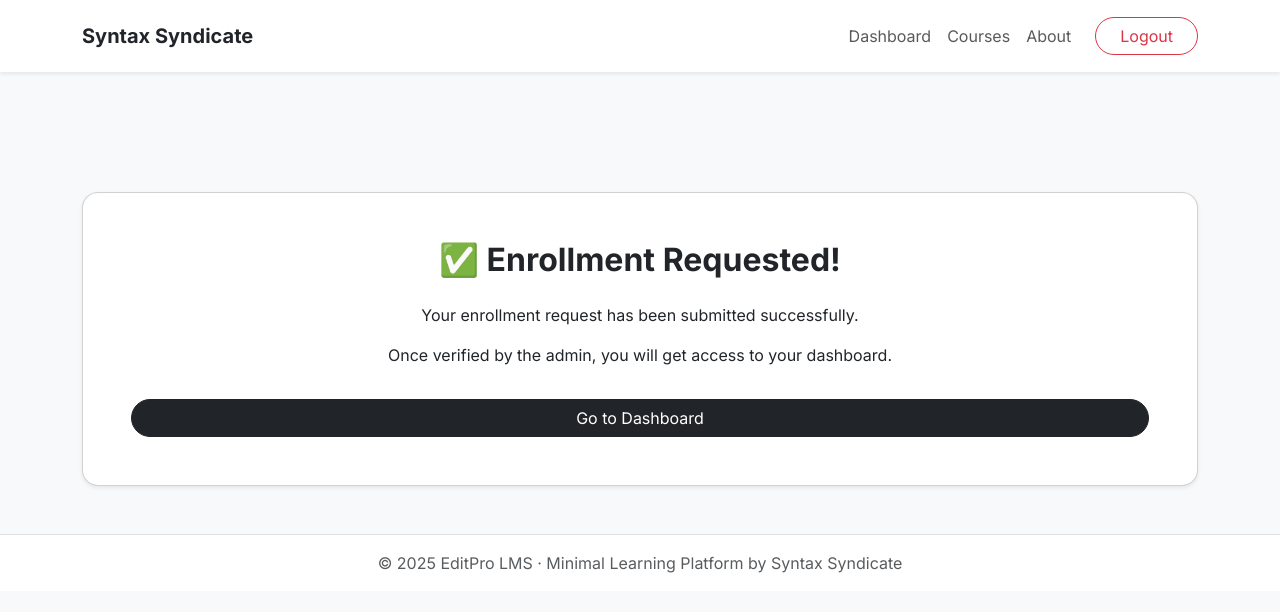
After one commit to Syntax-Syndicate-Ltd/Editing-LMS, a Flask app: page /enrollment_requested in a window 1280 px wide. The commit adds this page. Shown: the top 612 px of the page. Run offline with Flask 3, Linux system fonts and the light colour scheme; the visitor is signed in with stand-in values (Sample User, id 1); data that the repository does not hold is empty.

Commit message:
Enrollment form created

```diff
--- a/app.py
+++ b/app.py
@@ -9,6 +9,7 @@ import bcrypt
 import os
 import certifi
 from bson.objectid import ObjectId
+import datetime
 
 app = Flask(__name__)
 
@@ -28,10 +29,23 @@ client = MongoClient(
 db = client["lms_db"]
 users_collection = db["users"]
 courses_collection = db["courses"]
+enrollments_collection = db["enrollments"]
+
+
+from werkzeug.utils import secure_filename
+
+# New collection for requests
+enrollment_requests = db["enrollment_requests"]
 
 
 # Ensure unique emails
 users_collection.create_index("email", unique=True)
+
+
+UPLOAD_FOLDER = "static/uploads"
+ALLOWED_EXTENSIONS = {"png", "jpg", "jpeg"}
+app.config["UPLOAD_FOLDER"] = UPLOAD_FOLDER
+os.makedirs(UPLOAD_FOLDER, exist_ok=True)
 
 # ==== Seed Admins (Werkzeug hashes; idempotent) ====
 seed_admins = [
@@ -132,11 +146,10 @@ def user_dashboard():
     return render_template("user_dash.html", user=user)
 
 
-
 @app.route("/logout")
 def logout():
     session.clear()
-    flash("You have been logged out.", "info")
+    flash("Logged out successfully!", "success")
     return redirect(url_for("login"))
 
 @app.route("/edit_profile", methods=["POST"])
@@ -172,43 +185,27 @@ def edit_profile():
 
     flash("Profile updated successfully!", "success")
     return redirect(url_for("user_dashboard"))
-
 @app.route("/browse_courses")
 def browse_courses():
-    if "user_id" not in session or session.get("role") != "user":
-        flash("Please log in as a user to continue.", "warning")
-        return redirect(url_for("login"))
+    user_id = str(session.get("user_id")) if "user_id" in session else None
 
-    # Fetch all courses from DB
-    courses = list(db["courses"].find({}, {"_id": 0}))
+    courses = list(courses_collection.find())
+    for c in courses:
+        c["_id"] = str(c["_id"])
 
-    return render_template("browse_courses.html", courses=courses)
+    user_enrollments = {}
+    if user_id:
+        requests = enrollment_requests.find({"user_id": user_id})
+        for r in requests:
+            # Only include relevant statuses
+            if r.get("status") in ["pending_admin_approval", "approved", "rejected"]:
+                user_enrollments[str(r["course_id"])] = r
 
-
-@app.route("/enroll/<course_id>", methods=["POST"])
-def enroll_course(course_id):
-    if "user_id" not in session:
-        flash("Please log in to enroll.", "warning")
-        return redirect(url_for("login"))
-
-    course = db["courses"].find_one({"_id": ObjectId(course_id)})
-    if not course:
-        flash("Course not found.", "danger")
-        return redirect(url_for("browse_courses"))
-
-    # Add course to user’s enrolled list if not already
-    users_collection.update_one(
-        {"_id": ObjectId(session["user_id"])},
-        {"$addToSet": {"courses": {
-            "_id": course["_id"],
-            "title": course["title"],
-            "description": course.get("description", ""),
-            "progress": 0  # start at 0%
-        }}}
+    return render_template(
+        "browse_courses.html",
+        courses=courses,
+        user_enrollments=user_enrollments
     )
-
-    flash(f"You have successfully enrolled in {course['title']}!", "success")
-    return redirect(url_for("user_dashboard"))
 
 
 # ----------------------
@@ -290,6 +287,104 @@ def admin_manage_courses():
 
     courses = list(courses_collection.find())
     return render_template("admin_manage_courses.html", courses=courses)
+
+
+
+@app.route("/admin/course_enrollments")
+def admin_course_enrollments():
+    enrollments = list(enrollment_requests.find())
+
+    # Convert ObjectId to string for Jinja
+    for e in enrollments:
+        e["_id"] = str(e["_id"])
+        # Fix backslashes in screenshot path
+        if "screenshot_path" in e and e["screenshot_path"]:
+            e["screenshot_path"] = e["screenshot_path"].replace("\\", "/")
+
+    return render_template(
+        "admin_course_enrollments.html",
+        enrollments=enrollments,
+        title="Course Enrollments"
+    )
+
+def allowed_file(filename):
+    return "." in filename and filename.rsplit(".", 1)[1].lower() in ALLOWED_EXTENSIONS
+
+
+@app.route("/request_enrollment/<course_id>", methods=["GET", "POST"])
+def request_enrollment(course_id):
+    if "user_id" not in session or session.get("role") != "user":
+        flash("Please login!", "danger")
+        return redirect(url_for("login"))
+
+    user_id = str(session["user_id"])
+    course = courses_collection.find_one({"_id": ObjectId(course_id)})
+    user = users_collection.find_one({"_id": ObjectId(user_id)})
+
+    if not course:
+        flash("Course not found!", "danger")
+        return redirect(url_for("browse_courses"))
+
+    if request.method == "POST":
+        if "screenshot" not in request.files:
+            flash("No screenshot uploaded!", "danger")
+            return redirect(request.url)
+
+        file = request.files["screenshot"]
+        if file and allowed_file(file.filename):
+            filename = secure_filename(file.filename)
+            filepath = os.path.join(app.config["UPLOAD_FOLDER"], filename)
+            file.save(filepath)
+
+            # Save request in DB
+            enrollment_requests.insert_one({
+                "course_id": str(course["_id"]),
+                "course_name": course["name"],
+                "user_id": user_id,
+                "user_name": user["name"],
+                "user_email": user["email"],
+                "screenshot_path": filepath,
+                "status": "pending_admin_approval",
+                "created_at": datetime.datetime.utcnow()
+            })
+
+            flash("Enrollment request submitted! Waiting for admin approval.", "info")
+            return redirect(url_for("enrollment_requested"))
+        else:
+            flash("Invalid file type! Only JPG/PNG allowed.", "danger")
+
+    return render_template("enrollment_form.html", course=course, user=user)
+
+
+@app.route("/enrollment_requested")
+def enrollment_requested():
+    if "user_id" not in session:
+        flash("Please login first!", "danger")
+        return redirect(url_for("login"))
+
+    requests = list(enrollment_requests.find({
+        "user_id": str(session["user_id"])
+    }).sort("created_at", -1))
+
+    return render_template("enrollment_requested.html", enrollments=requests)
+
+@app.route("/admin/approve_enrollment/<enrollment_id>", methods=["POST"])
+def approve_enrollment(enrollment_id):
+    enrollment_requests.update_one(
+        {"_id": ObjectId(enrollment_id)},
+        {"$set": {"status": "approved"}}
+    )
+    flash("Enrollment approved!", "success")
+    return redirect(url_for("admin_course_enrollments"))
+
+@app.route("/admin/reject_enrollment/<enrollment_id>", methods=["POST"])
+def reject_enrollment(enrollment_id):
+    enrollment_requests.update_one(
+        {"_id": ObjectId(enrollment_id)},
+        {"$set": {"status": "rejected"}}
+    )
+    flash("Enrollment rejected!", "danger")
+    return redirect(url_for("admin_course_enrollments"))
 
 
 # --------------- Course Dashboard ---------------
--- a/templates/admin_dash.html
+++ b/templates/admin_dash.html
@@ -28,6 +28,7 @@
           <li class="nav-item">
   <a class="nav-link text-white" href="{{ url_for('admin_manage_courses') }}">Manage Courses</a>
 </li>
+          <li class="nav-item"><a class="nav-link text-white active" href="{{ url_for('admin_course_enrollments') }}">Course Enrollments</a></li>
           <li class="nav-item"><a class="nav-link text-white" href="{{ url_for('admin_courses') }}">Course Submissions</a></li>
           <a class="btn btn-outline-light px-4 rounded-pill"
    href="{{ url_for('logout') }}"
--- a/templates/admin_manage_courses.html
+++ b/templates/admin_manage_courses.html
@@ -26,7 +26,10 @@
           <li class="nav-item"><a class="nav-link text-white" href="{{ url_for('admin_dashboard') }}">Dashboard</a></li>
           <li class="nav-item"><a class="nav-link text-white" href="{{ url_for('admin_users') }}">Registered Users</a></li>
           <li class="nav-item"><a class="nav-link text-white active" href="{{ url_for('admin_manage_courses') }}">Manage Courses</a></li>
+                         <li class="nav-item"><a class="nav-link text-white active" href="{{ url_for('admin_course_enrollments') }}">Course Enrollments</a></li>
           <li class="nav-item"><a class="nav-link text-white" href="{{ url_for('admin_courses') }}">Course Submissions</a></li>
+
+
           <a class="btn btn-outline-light px-4 rounded-pill"
              href="{{ url_for('logout') }}"
              onclick="return confirm('Are you sure you want to log out?');">
--- a/templates/admin_users.html
+++ b/templates/admin_users.html
@@ -29,6 +29,7 @@
   <a class="nav-link text-white" href="{{ url_for('admin_manage_courses') }}">Manage Courses</a>
 </li>
 
+                         <li class="nav-item"><a class="nav-link text-white active" href="{{ url_for('admin_course_enrollments') }}">Course Enrollments</a></li>
           <li class="nav-item"><a class="nav-link text-white" href="{{ url_for('admin_courses') }}">Course Submissions</a></li>
           <a class="btn btn-outline-light px-4 rounded-pill"
    href="{{ url_for('logout') }}"
--- a/templates/base.html
+++ b/templates/base.html
@@ -23,6 +23,7 @@
             </button>
             <div class="collapse navbar-collapse" id="navbarNav">
                 <ul class="navbar-nav ms-auto align-items-center">
+                    <li class="nav-item"><a class="nav-link" href="/user/dashboard">Dashboard</a></li>
                     <li class="nav-item"><a class="nav-link" href="/browse_courses">Courses</a></li>
                     <li class="nav-item"><a class="nav-link" href="#">About</a></li>
 
--- /dev/null
+++ b/templates/enrollment_requested.html
@@ -0,0 +1,12 @@
+{% extends "base.html" %}
+
+{% block content %}
+<section class="container mt-5 pt-5 text-center">
+    <div class="card p-5 shadow-sm rounded-4">
+        <h2 class="fw-bold mb-4">✅ Enrollment Requested!</h2>
+        <p>Your enrollment request has been submitted successfully.</p>
+        <p>Once verified by the admin, you will get access to your dashboard.</p>
+        <a href="{{ url_for('user_dashboard') }}" class="btn btn-dark rounded-pill mt-3">Go to Dashboard</a>
+    </div>
+</section>
+{% endblock %}
--- a/templates/user_dash.html
+++ b/templates/user_dash.html
@@ -23,6 +23,7 @@
       </button>
       <div class="collapse navbar-collapse" id="navbarNav">
         <ul class="navbar-nav ms-auto align-items-center">
+          <li class="nav-item"><a class="nav-link" href="/user/dashboard">Dashboard</a></li>
           <li class="nav-item"><a class="nav-link" href="/browse_courses">Courses</a></li>
           <li class="nav-item"><a class="nav-link" href="#">About</a></li>
           <li class="nav-item ms-3"><a class="btn btn-dark px-4 rounded-pill" href="/logout">Logout</a></li>
```
Also changed, not shown: templates/admin_course_enrollments.html (added, +123 -0 lines), templates/admin_course_submissions.html (+11 -0 lines), templates/browse_courses.html (+23 -4 lines), templates/enrollment_form.html (added, +36 -0 lines), static/uploads/syntax_syndicate_logo.jpg (added), static/uploads/ved_pfp.jpg (added).
